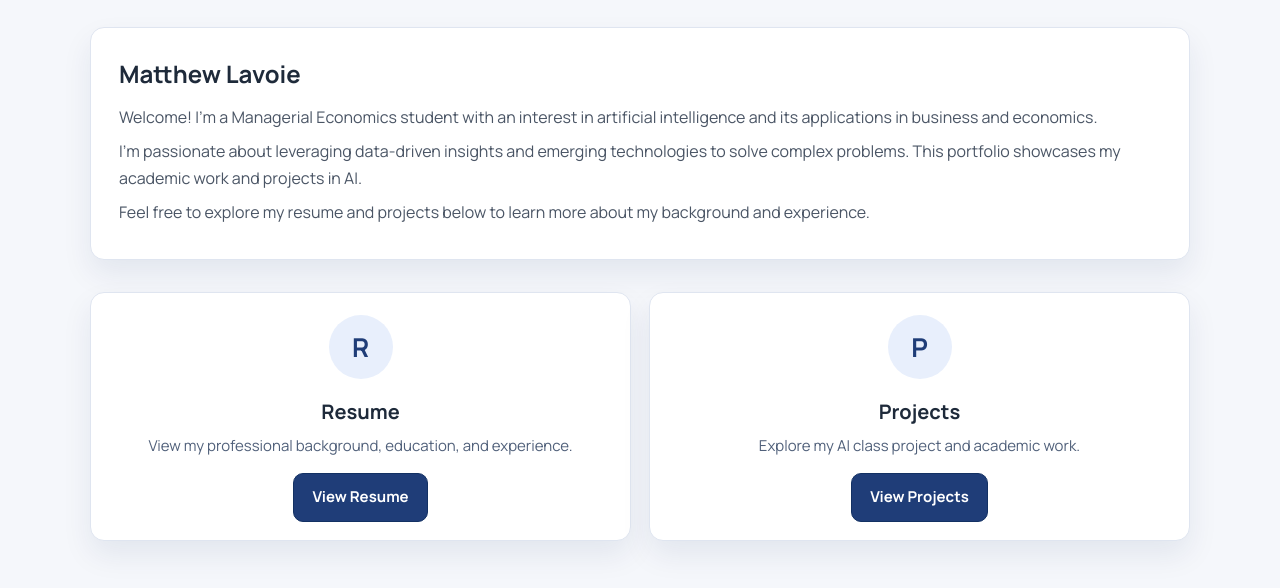
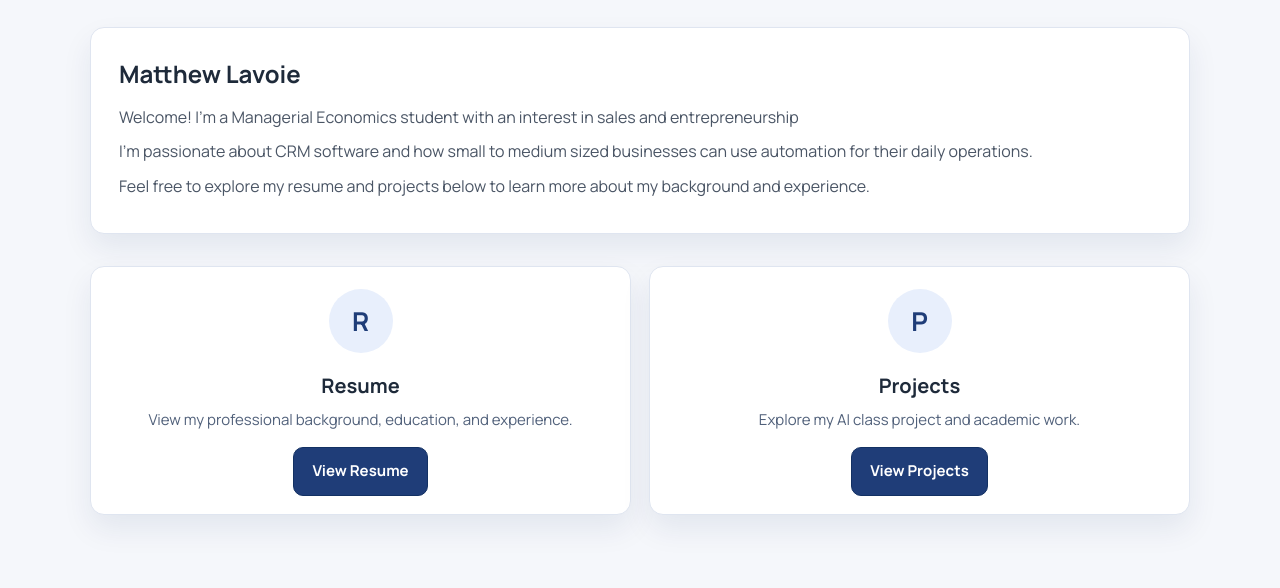
Before and after one commit to mlavoie757/AI-in-Economics, a plain HTML site: page index.html in a window 1280 px wide. Shown: the part 128-716 px from the top of the page. Drawn offline with Linux system fonts and the light colour scheme.

Commit message:
Update index.html

```diff
--- a/index.html
+++ b/index.html
@@ -154,8 +154,8 @@
     <section class="card about">
       <div>
         <h2>Matthew Lavoie</h2>
-        <p>Welcome! I'm a Managerial Economics student with an interest in artificial intelligence and its applications in business and economics.</p>
-        <p>I'm passionate about leveraging data-driven insights and emerging technologies to solve complex problems. This portfolio showcases my academic work and projects in AI.</p>
+        <p>Welcome! I'm a Managerial Economics student with an interest in sales and entrepreneurship</p>
+        <p>I'm passionate about CRM software and how small to medium sized businesses can use automation for their daily operations.</p>
         <p>Feel free to explore my resume and projects below to learn more about my background and experience.</p>
       </div>
     </section>
```
